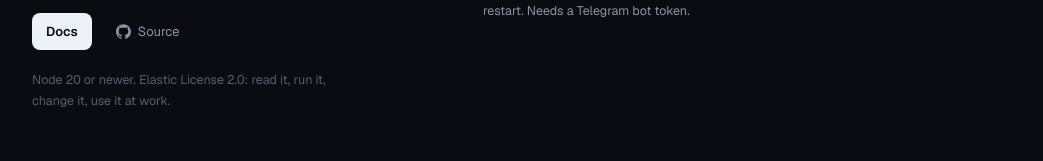
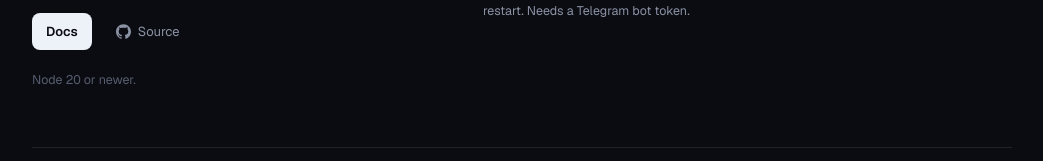
Before and after one commit to getzorilla/zorillaWebsite, a Next.js app: page / in a window 1280 px wide. Shown: the part 558-719 px from the top of the page, without its empty margins (118-1161 px from the left). Built offline with nearby package versions, Linux system fonts and the light colour scheme; no server answers.

Commit message:
hero note is just the node version

```diff
--- a/app/page.js
+++ b/app/page.js
@@ -104,10 +104,7 @@ export default async function Home() {
                 <GithubMark size={15} /> Source
               </a>
             </div>
-            <p className="hero-note">
-              Node 20 or newer. Elastic License 2.0: read it, run it, change it, use it at
-              work.
-            </p>
+            <p className="hero-note">Node 20 or newer.</p>
           </div>
 
           <UseCases cases={cases} />
```
